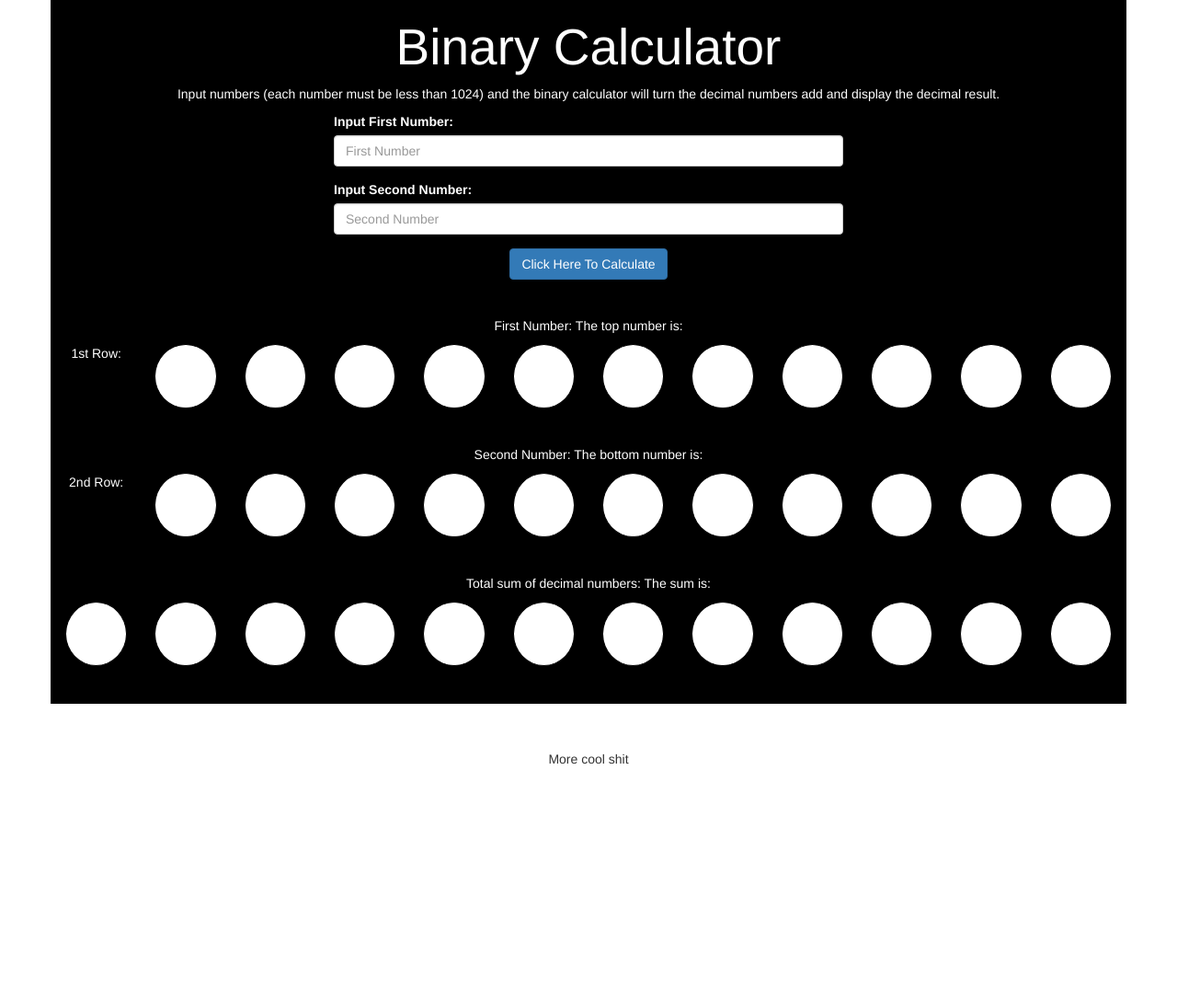
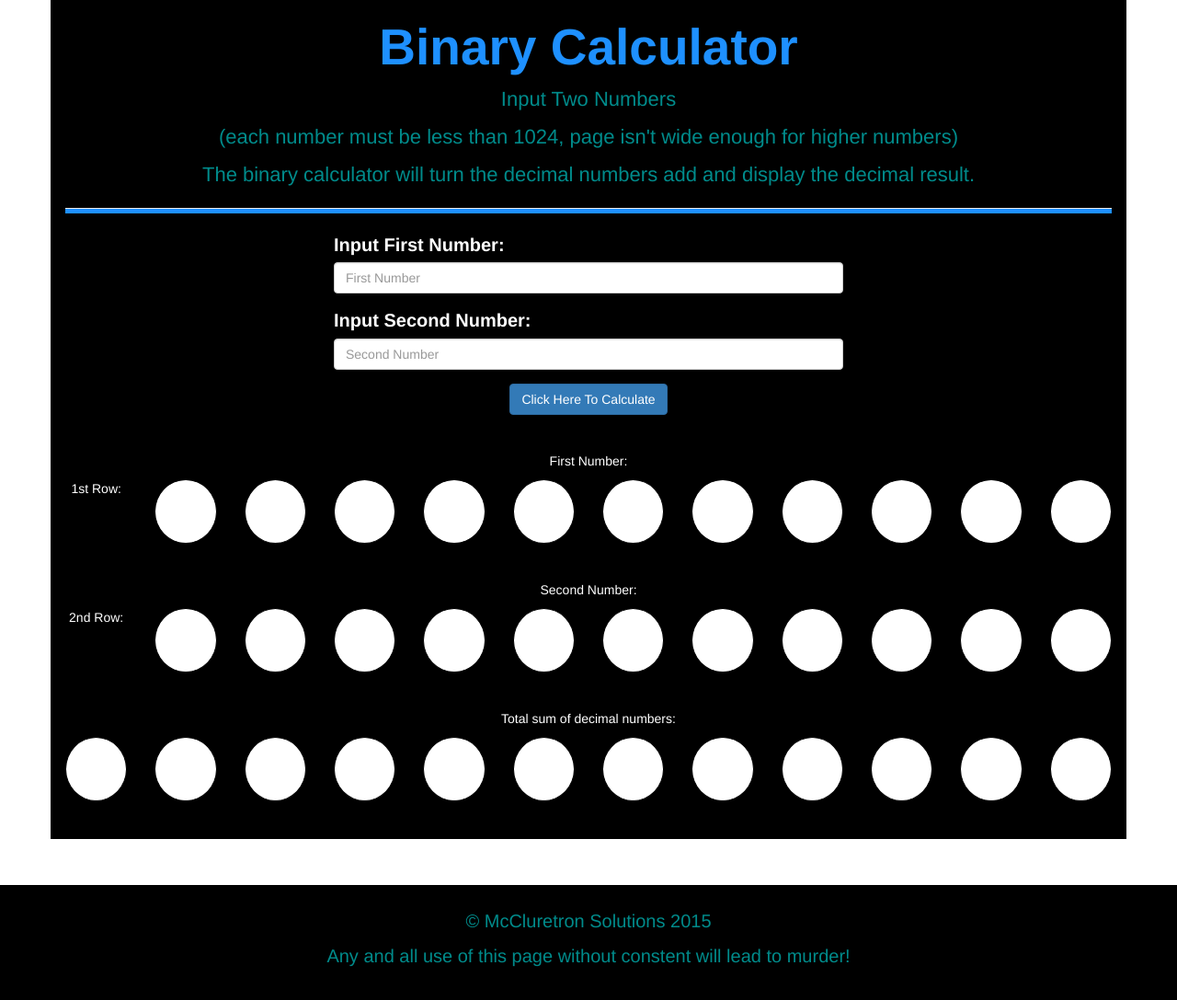
Before and after one commit to chrismcclure/BinaryCalculator, a plain HTML site: page Index.html in a window 1280 px wide. Shown: the whole page at 92% size. Before the commit the page ends 845 px from the top, so only its background shows below. Drawn offline with nearby package versions, Linux system fonts and the light colour scheme.

Commit message:
change format and colors

```diff
--- a/Index.html
+++ b/Index.html
@@ -11,9 +11,13 @@
 
 <body>
     <div class="container calculator">
+        <div class="topstuff">
         <h1>Binary Calculator</h1>
-        <p>Input numbers (each number must be less than 1024) and the binary calculator will turn the decimal numbers add and display the decimal result.</p>
-
+        <p>Input Two Numbers  </p>
+       <p>(each number must be less than 1024, page isn't wide enough for higher numbers)</p>
+        <p>The binary calculator will turn the decimal numbers add and display the decimal result.</p>
+        </div>
+        <hr>
         <div class="row">
             <div class="col-md-6 clo-xs-12 col-md-offset-3">
                 <form role="form">
@@ -35,7 +39,9 @@
             </div>
         </div>
         <div>
-            <p>First Number: <span id="first"></span> The top number is: <span id="topBinary"></span></p>
+            <p>First Number: <span id="first"></p>
+
+            <!--</span> The top number is: <span id="topBinary"></span>-->
         </div>
         <div class="row">
             <!--top row of lights-->
@@ -99,7 +105,8 @@
             </div>
         </div>
         <div>
-            <p>Second Number: <span id="second"></span> The bottom number is: <span id="bottomBinary"></span></p>
+            <p>Second Number: <span id="second"></span></p>
+                <!--The bottom number is: <span id="bottomBinary"></span>-->
         </div>
         <!--This is starting of second row -->
         <div class="row">
@@ -164,7 +171,8 @@
             </div>
         </div>
         <div>
-            <p>Total sum of decimal numbers:<span id="final-decimal-total"></span> The sum is: <span id="sum"></span></p>
+            <p>Total sum of decimal numbers:<span id="final-decimal-total"></span>   </p>
+            <!--The sum is: <span id="sum"></span>-->
         </div>
         <!--This is starting of sum row -->
         <div class="row">
@@ -235,8 +243,10 @@
     </div>
 
 
+
     <footer>
-        <p>More cool shit</p>
+        <p>&copy; McCluretron Solutions 2015</p>
+        <p>Any and all use of this page without constent will lead to murder!</p>
     </footer>
     <!--Current Google CDN of JQuery.  2.0+   -->
     <script src="https://ajax.googleapis.com/ajax/libs/jquery/2.1.3/jquery.min.js"></script>
--- a/javascript.js
+++ b/javascript.js
@@ -12,11 +12,16 @@ $('#clicky').click(function(){
         $('#wrong1').text('*Please input a number between 0 and 1024').css('color', 'red');
         return;
     }
+    else{
+        $('#wrong1').text('');
+    }
     if(isNaN(numberTwo) == true || numberTwo > 1024|| numberTwo < 0){
         $('#wrong2').text('*Please input a number between 0 and 1024').css('color', 'red');
         return;
     }
-
+    else{
+       $('#wrong2').text('');
+    }
 
 
     var totalDecimal = (Number(numberOne) + Number(numberTwo));
@@ -43,6 +48,8 @@ $('#clicky').click(function(){
     lightRow(binaryTwo, "bottom");
     lightRow(finalBinarySum, "sum");
 
+    $('#number1').val("");
+    $('#number2').val("");
 });
 
 //Lights all the correct buttons ups
@@ -51,8 +58,12 @@ function lightRow(binaryArray, classname){
     $('.' + classname).each(function(){
         $(this).text(binaryArray[i]);
         if(binaryArray[i] == 1){
-        $(this).addClass('color');
+        $(this).css('background-color','red');
         }
+        else{
+        $(this).css('background-color','white');
+        }
+
         i++;
     })
 };
--- a/maincss.css
+++ b/maincss.css
@@ -5,7 +5,27 @@
      }
      h1 {
          font-size: 55px;
+         color: dodgerblue;
+         font-weight: 700;
      }
+
+    form label{
+    font-size: 20px;
+    }
+
+    .topstuff p {
+        color: darkcyan;
+        font-size: 22px;
+    }
+
+    .topstuff {
+	   margin-bottom: 20px;
+}
+    hr{
+        display: block;
+        height: 5px;
+        background-color: dodgerblue;
+    }
      .circle {
          border: 1px solid black;
          border-radius: 50%;
@@ -18,9 +38,7 @@
          align-items: center;
          color: black
      }
-     .color {
-         background-color: red;
-     }
+
      .calculator {
          padding-top: 0;
          border: 1px solid black;
@@ -38,3 +56,12 @@
      .row {
          margin-bottom: 40px;
      }
+
+footer{
+    background-color: black;
+    color: darkcyan;
+    height: 125px;
+    padding-top: 25px;
+    font-size: 20px;
+    margin-bottom: -15px;
+}
```
